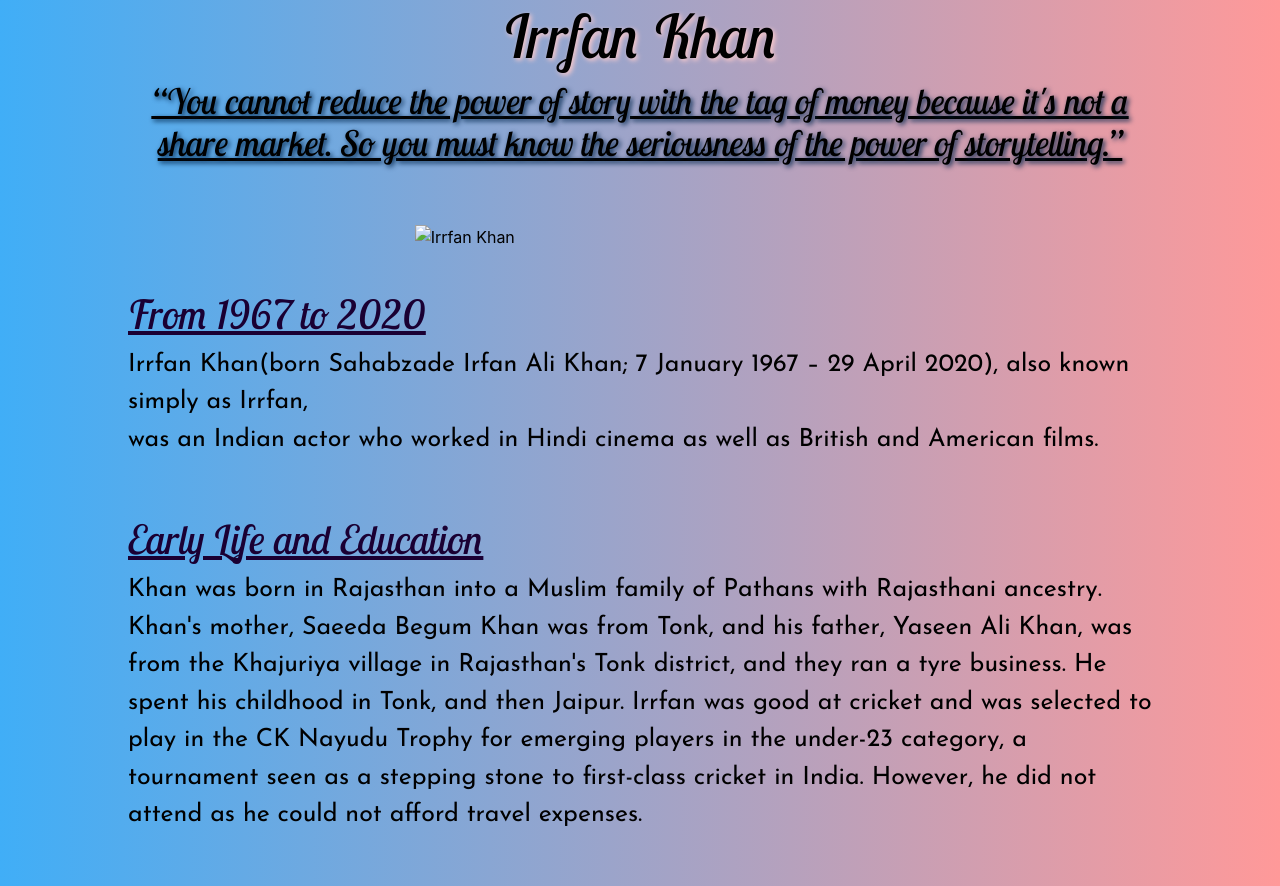
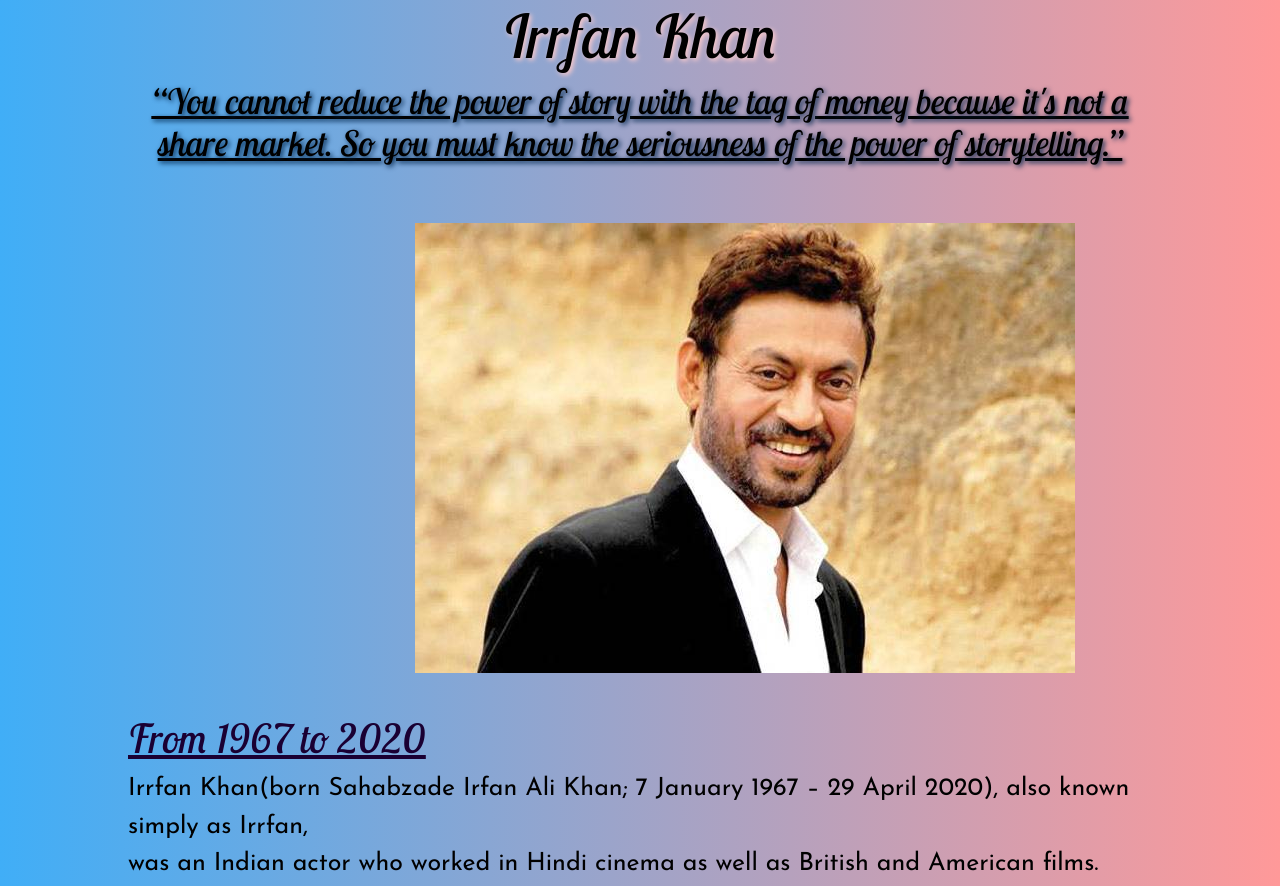
Before and after one commit to nupur-khare/simple-tribute, a plain HTML site: page index.html in a window 1280 px wide. Shown: the top 886 px of the page. Drawn offline with nearby package versions, Linux system fonts and the light colour scheme.

Commit message:
Update index.html

```diff
--- a/index.html
+++ b/index.html
@@ -86,7 +86,7 @@ footer{
              So you must know the seriousness of the power of storytelling.”</h5>
     </div>
     <div class="image">
-        <img src="../images/abc.jpg" alt="Irrfan Khan" >
+        <img src="abc.jpg" alt="Irrfan Khan" >
     </div>
     <div >
 
```
